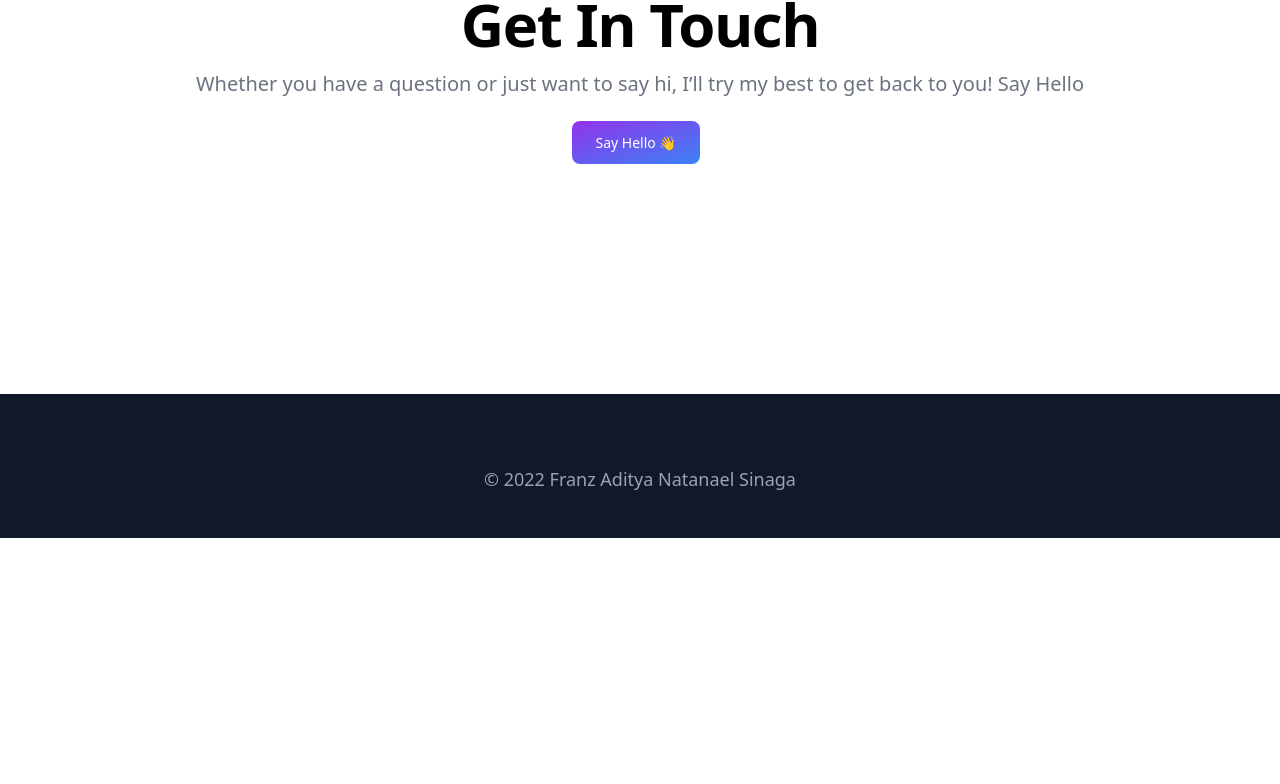
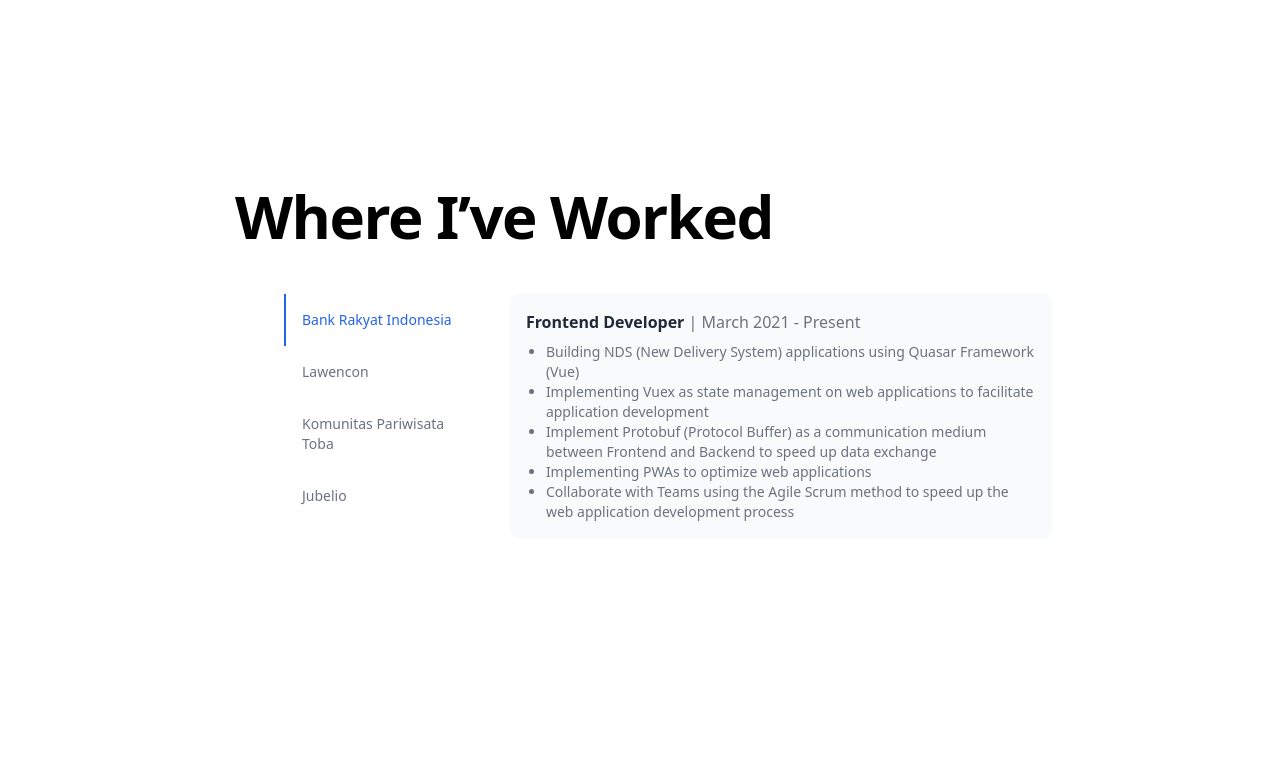
Before and after one commit to FranzSinaga/portfolio-v1, a Next.js app: page / in a window 1280 px wide. Shown: the part 1592-2376 px from the top of the page. Before the commit the page ends 2130 px from the top, so only its background shows below. Built offline with nearby package versions, Linux system fonts and the light colour scheme.

Commit message:
add Work Experience Section

```diff
--- /dev/null
+++ b/Icons/EnvelopeIcon.jsx
@@ -0,0 +1,10 @@
+// Font Awesome Pro 5.15.4 by @fontawesome - https://fontawesome.com License - https://fontawesome.com/license (Commercial License)
+const EnvelopeIcon = ({ className }) => {
+  return (
+    <svg className={className} xmlns="http://www.w3.org/2000/svg" viewBox="0 0 512 512">
+      <path d="M464 64H48C21.49 64 0 85.49 0 112v288c0 26.51 21.49 48 48 48h416c26.51 0 48-21.49 48-48V112c0-26.51-21.49-48-48-48zm0 48v40.805c-22.422 18.259-58.168 46.651-134.587 106.49-16.841 13.247-50.201 45.072-73.413 44.701-23.208.375-56.579-31.459-73.413-44.701C106.18 199.465 70.425 171.067 48 152.805V112h416zM48 400V214.398c22.914 18.251 55.409 43.862 104.938 82.646 21.857 17.205 60.134 55.186 103.062 54.955 42.717.231 80.509-37.199 103.053-54.947 49.528-38.783 82.032-64.401 104.947-82.653V400H48z" />
+    </svg>
+  );
+};
+
+export default EnvelopeIcon;
--- /dev/null
+++ b/Icons/GithubIcon.jsx
@@ -0,0 +1,17 @@
+// Font Awesome Pro 6.2.0 by @fontawesome - https://fontawesome.com License - https://fontawesome.com/license (Commercial License) Copyright 2022 Fonticons, Inc.
+const GithubIcon = ({ className }) => {
+  // console.log(className);
+  return (
+    <div>
+      <svg
+        className={className}
+        xmlns="http://www.w3.org/2000/svg"
+        viewBox="0 0 496 512"
+      >
+        <path d="M165.9 397.4c0 2-2.3 3.6-5.2 3.6-3.3.3-5.6-1.3-5.6-3.6 0-2 2.3-3.6 5.2-3.6 3-.3 5.6 1.3 5.6 3.6zm-31.1-4.5c-.7 2 1.3 4.3 4.3 4.9 2.6 1 5.6 0 6.2-2s-1.3-4.3-4.3-5.2c-2.6-.7-5.5.3-6.2 2.3zm44.2-1.7c-2.9.7-4.9 2.6-4.6 4.9.3 2 2.9 3.3 5.9 2.6 2.9-.7 4.9-2.6 4.6-4.6-.3-1.9-3-3.2-5.9-2.9zM244.8 8C106.1 8 0 113.3 0 252c0 110.9 69.8 205.8 169.5 239.2 12.8 2.3 17.3-5.6 17.3-12.1 0-6.2-.3-40.4-.3-61.4 0 0-70 15-84.7-29.8 0 0-11.4-29.1-27.8-36.6 0 0-22.9-15.7 1.6-15.4 0 0 24.9 2 38.6 25.8 21.9 38.6 58.6 27.5 72.9 20.9 2.3-16 8.8-27.1 16-33.7-55.9-6.2-112.3-14.3-112.3-110.5 0-27.5 7.6-41.3 23.6-58.9-2.6-6.5-11.1-33.3 2.6-67.9 20.9-6.5 69 27 69 27 20-5.6 41.5-8.5 62.8-8.5s42.8 2.9 62.8 8.5c0 0 48.1-33.6 69-27 13.7 34.7 5.2 61.4 2.6 67.9 16 17.7 25.8 31.5 25.8 58.9 0 96.5-58.9 104.2-114.8 110.5 9.2 7.9 17 22.9 17 46.4 0 33.7-.3 75.4-.3 83.6 0 6.5 4.6 14.4 17.3 12.1C428.2 457.8 496 362.9 496 252 496 113.3 383.5 8 244.8 8zM97.2 352.9c-1.3 1-1 3.3.7 5.2 1.6 1.6 3.9 2.3 5.2 1 1.3-1 1-3.3-.7-5.2-1.6-1.6-3.9-2.3-5.2-1zm-10.8-8.1c-.7 1.3.3 2.9 2.3 3.9 1.6 1 3.6.7 4.3-.7.7-1.3-.3-2.9-2.3-3.9-2-.6-3.6-.3-4.3.7zm32.4 35.6c-1.6 1.3-1 4.3 1.3 6.2 2.3 2.3 5.2 2.6 6.5 1 1.3-1.3.7-4.3-1.3-6.2-2.2-2.3-5.2-2.6-6.5-1zm-11.4-14.7c-1.6 1-1.6 3.6 0 5.9 1.6 2.3 4.3 3.3 5.6 2.3 1.6-1.3 1.6-3.9 0-6.2-1.4-2.3-4-3.3-5.6-2z" />
+      </svg>
+    </div>
+  );
+};
+
+export default GithubIcon;
--- /dev/null
+++ b/Icons/LinkedinIcon.jsx
@@ -0,0 +1,14 @@
+// Font Awesome Pro 5.15.4 by @fontawesome - https://fontawesome.com License - https://fontawesome.com/license (Commercial License)
+const LinkedinIcon = ({ className }) => {
+  return (
+    <svg
+      className={className}
+      xmlns="http://www.w3.org/2000/svg"
+      viewBox="0 0 448 512"
+    >
+      <path d="M100.28 448H7.4V148.9h92.88zM53.79 108.1C24.09 108.1 0 83.5 0 53.8a53.79 53.79 0 0 1 107.58 0c0 29.7-24.1 54.3-53.79 54.3zM447.9 448h-92.68V302.4c0-34.7-.7-79.2-48.29-79.2-48.29 0-55.69 37.7-55.69 76.7V448h-92.78V148.9h89.08v40.8h1.3c12.4-23.5 42.69-48.3 87.88-48.3 94 0 111.28 61.9 111.28 142.3V448z" />
+    </svg>
+  );
+};
+
+export default LinkedinIcon;
--- a/components/Timeline/Timeline.jsx
+++ b/components/Timeline/Timeline.jsx
@@ -1,16 +1,16 @@
 const Timeline = () => {
   return (
-    <div className="flex max-w-2xl">
+    <div className="flex justify-end max-w-3xl">
       <div className="mb-4">
         <ul
-          className="flex flex-wrap flex-col text-sm font-medium "
+          className="flex flex-wrap flex-row text-sm font-medium max-w-xs"
           id="myTab"
           data-tabs-toggle="#myTabContent"
           role="tablist"
         >
-          <li className="mr-2" role="presentation">
+          <li className="mr-" role="presentation">
             <button
-              className="inline-block p-4  border-l-2 text-blue-600 hover:text-blue-600 dark:text-blue-500 dark:hover:text-blue-500 border-blue-600 dark:border-blue-500"
+              className="inline-block w-48 text-left p-4 border-l-2 text-blue-600 hover:text-blue-600 dark:text-blue-500 dark:hover:text-blue-500 border-blue-600 dark:border-blue-500"
               id="profile-tab"
               data-tabs-target="#profile"
               type="button"
@@ -18,12 +18,12 @@
               aria-controls="profile"
               aria-selected="true"
             >
-              Profile
+              Bank Rakyat Indonesia
             </button>
           </li>
           <li className="mr-2" role="presentation">
             <button
-              className="inline-block p-4  border-l-2 border-transparent hover:text-gray-600 hover:border-gray-300 dark:hover:text-gray-300 dark:border-transparent text-gray-500 dark:text-gray-400 border-gray-100 dark:border-gray-700"
+              className="inline-block w-48 p-4 text-left border-l-2 border-transparent hover:text-gray-600 hover:border-gray-300 dark:hover:text-gray-300 dark:border-transparent text-gray-500 dark:text-gray-400 border-gray-100 dark:border-gray-700"
               id="dashboard-tab"
               data-tabs-target="#dashboard"
               type="button"
@@ -31,12 +31,12 @@
               aria-controls="dashboard"
               aria-selected="false"
             >
-              Dashboard
+              Lawencon
             </button>
           </li>
           <li className="mr-2" role="presentation">
             <button
-              className="inline-block p-4  border-l-2 border-transparent hover:text-gray-600 hover:border-gray-300 dark:hover:text-gray-300 dark:border-transparent text-gray-500 dark:text-gray-400 border-gray-100 dark:border-gray-700"
+              className="inline-block w-48 p-4 text-left border-l-2 border-transparent hover:text-gray-600 hover:border-gray-300 dark:hover:text-gray-300 dark:border-transparent text-gray-500 dark:text-gray-400 border-gray-100 dark:border-gray-700"
               id="settings-tab"
               data-tabs-target="#settings"
               type="button"
@@ -44,12 +44,12 @@
               aria-controls="settings"
               aria-selected="false"
             >
-              Settings
+              Komunitas Pariwisata <br/>Toba
             </button>
           </li>
           <li role="presentation">
             <button
-              className="inline-block p-4  border-l-2 border-transparent hover:text-gray-600 hover:border-gray-300 dark:hover:text-gray-300 dark:border-transparent text-gray-500 dark:text-gray-400 border-gray-100 dark:border-gray-700"
+              className="inline-block w-48 p-4 text-left border-l-2 border-transparent hover:text-gray-600 hover:border-gray-300 dark:hover:text-gray-300 dark:border-transparent text-gray-500 dark:text-gray-400 border-gray-100 dark:border-gray-700"
               id="contacts-tab"
               data-tabs-target="#contacts"
               type="button"
@@ -57,43 +57,71 @@
               aria-controls="contacts"
               aria-selected="false"
             >
-              Contacts
+              Jubelio
             </button>
           </li>
         </ul>
       </div>
-      <div id="myTabContent">
+      <div id="myTabContent" className="w-full">
         <div
           className="p-4 bg-gray-50 rounded-lg dark:bg-gray-800"
           id="profile"
           role="tabpanel"
           aria-labelledby="profile-tab"
         >
-          <p className="text-sm text-gray-500 dark:text-gray-400">
-            This is some placeholder content the{" "}
-            <strong className="font-medium text-gray-800 dark:text-white">
-              Profile tab's associated content
-            </strong>
-            . Clicking another tab will toggle the visibility of this one for
-            the next. The tab JavaScript swaps classNamees to control the content
-            visibility and styling.
+          <p className="text-md mb-2 text-gray-500 dark:text-gray-400">
+            <strong className="font-large text-gray-800 dark:text-white">
+              Frontend Developer
+            </strong>{" "}
+            | March 2021 - Present
           </p>
+          <ul className="ml-5 list-disc">
+            <li className="text-sm text-gray-500 dark:text-gray-400">
+              Building NDS (New Delivery System) applications using Quasar
+              Framework (Vue)
+            </li>
+            <li className="text-sm text-gray-500 dark:text-gray-400">
+              Implementing Vuex as state management on web applications to
+              facilitate application development
+            </li>
+            <li className="text-sm text-gray-500 dark:text-gray-400">
+              Implement Protobuf (Protocol Buffer) as a communication medium
+              between Frontend and Backend to speed up data exchange
+            </li>
+            <li className="text-sm text-gray-500 dark:text-gray-400">
+              Implementing PWAs to optimize web applications
+            </li>
+            <li className="text-sm text-gray-500 dark:text-gray-400">
+              Collaborate with Teams using the Agile Scrum method to speed up
+              the web application development process
+            </li>
+          </ul>
         </div>
         <div
-          className="hidden p-4 bg-gray-50 rounded-lg dark:bg-gray-800"
+          className="hidden  p-4 bg-gray-50 rounded-lg dark:bg-gray-800"
           id="dashboard"
           role="tabpanel"
           aria-labelledby="dashboard-tab"
         >
-          <p className="text-sm text-gray-500 dark:text-gray-400">
-            This is some placeholder content the{" "}
-            <strong className="font-medium text-gray-800 dark:text-white">
-              Dashboard tab's associated content
-            </strong>
-            . Clicking another tab will toggle the visibility of this one for
-            the next. The tab JavaScript swaps classNamees to control the content
-            visibility and styling.
+          <p className="text-md mb-2 text-gray-500 dark:text-gray-400">
+            <strong className="font-large text-gray-800 dark:text-white">
+              Frontend Developer
+            </strong>{" "}
+            | January 2021 - March 2021
           </p>
+          <ul className="ml-5 list-disc">
+            <li className="text-sm text-gray-500 dark:text-gray-400">
+              Building a LinovHR web application using the Angular framework
+            </li>
+            <li className="text-sm text-gray-500 dark:text-gray-400">
+              Implementing Redux as state management on web applications to
+              facilitate application development
+            </li>
+            <li className="text-sm text-gray-500 dark:text-gray-400">
+              Working with other developers to implement the RESTFul API in web
+              application development
+            </li>
+          </ul>
         </div>
         <div
           className="hidden p-4 bg-gray-50 rounded-lg dark:bg-gray-800"
@@ -101,15 +129,26 @@
           role="tabpanel"
           aria-labelledby="settings-tab"
         >
-          <p className="text-sm text-gray-500 dark:text-gray-400">
-            This is some placeholder content the{" "}
-            <strong className="font-medium text-gray-800 dark:text-white">
-              Settings tab's associated content
-            </strong>
-            . Clicking another tab will toggle the visibility of this one for
-            the next. The tab JavaScript swaps classNamees to control the content
-            visibility and styling.
+          <p className="text-md mb-2 text-gray-500 dark:text-gray-400">
+            <strong className="font-large text-gray-800 dark:text-white">
+              Freelance Mobile Developer
+            </strong>{" "}
+            | October 2020 - January 2021
           </p>
+          <ul className="ml-5 list-disc">
+            <li className="text-sm text-gray-500 dark:text-gray-400">
+              Build a mobile application SIAPPARA-INANGBAO (Sistem Informasi
+              Pemungutan dan Pelaporan Retribusi Pasar) using React Native
+            </li>
+            <li className="text-sm text-gray-500 dark:text-gray-400">
+              Designing business processes, databases, and mobile application
+              interface displays
+            </li>
+            <li className="text-sm text-gray-500 dark:text-gray-400">
+              Successfully assisted market officials in administering user fees
+              at twelve markets in the Humbang Hasundutan district
+            </li>
+          </ul>
         </div>
         <div
           className="hidden p-4 bg-gray-50 rounded-lg dark:bg-gray-800"
@@ -117,15 +156,27 @@
           role="tabpanel"
           aria-labelledby="contacts-tab"
         >
-          <p className="text-sm text-gray-500 dark:text-gray-400">
-            This is some placeholder content the{" "}
-            <strong className="font-medium text-gray-800 dark:text-white">
-              Contacts tab's associated content
-            </strong>
-            . Clicking another tab will toggle the visibility of this one for
-            the next. The tab JavaScript swaps classNamees to control the content
-            visibility and styling.
+          <p className="text-md mb-2 text-gray-500 dark:text-gray-400">
+            <strong className="font-large text-gray-800 dark:text-white">
+              Intern Web Developer
+            </strong>{" "}
+            | October 2020 - January 2021
           </p>
+          <ul className="ml-5 list-disc">
+            <li className="text-sm text-gray-500 dark:text-gray-400 ">
+              Build a Jubelio Finance System using Laravel, a medium for
+              recording customer fines on the use of the Jubelio platform so
+              that it helps companies increase revenue
+            </li>
+            <li className="text-sm text-gray-500 dark:text-gray-400">
+              Re-engineering the Analisa Data Penjualan Jubelio system to help
+              customers improve their sales strategy
+            </li>
+            <li className="text-sm text-gray-500 dark:text-gray-400">
+              Create SQL Query related to transaction reports, to assist users
+              in managing finances
+            </li>
+          </ul>
         </div>
       </div>
     </div>
--- a/pages/index.tsx
+++ b/pages/index.tsx
@@ -4,6 +4,10 @@
 import AnimatedBgHero from "../components/Hero/AnimatedBgHero";
 import Cards from "../components/Cards/Cards";
 import Timeline from "../components/Timeline/Timeline";
+
+import GithubIcon from "../Icons/GithubIcon";
+import LinkedinIcon from "../Icons/LinkedinIcon";
+import EnvelopeIcon from "../Icons/EnvelopeIcon";
 
 const Home: NextPage = () => {
   return (
@@ -15,12 +19,12 @@
 
       <AnimatedBgHero>
         <div className="flex flex-col ml-36 text-white">
-          <p className="text-xl">My Name is</p>
+          <p className="text-xl tracking-tight">My Name is</p>
           <h1 className="text-6xl font-bold leading-tight">
             Franz Sinaga
             <br /> Frontend Developer
           </h1>
-          <p className="mt-12 max-w-2xl text-xl">
+          <p className="mt-12 max-w-2xl text-xl tracking-tight">
             I am a Frontend-focused Web Developer. I build Frontend Websites and
             Web Apps that lead to product success.
           </p>
@@ -58,7 +62,7 @@
         </div>
       </div>
 
-      {/* <div className="bg-white dark:bg-gray-900 border-gray-900">
+      {/* <div className="pt-96 bg-white dark:bg-gray-900 border-gray-900">
         <div className="container mx-auto flex flex-col">
           <div className="mx-14">
             <h1 className="max-w-4xl mb-12 text-4xl font-extrabold tracking-tight leading-none md:text-5xl xl:text-6xl dark:text-white">
@@ -82,18 +86,19 @@
         </div>
       </div> */}
 
-      {/* <div className="bg-white dark:bg-gray-900 border-gray-900">
-        <div className="container mx-auto flex flex-col">
-          <div className="mx-14">
-            <h1 className="max-w-4xl my-12 text-4xl font-extrabold tracking-tight leading-none md:text-5xl xl:text-6xl dark:text-white">
+      <div className="pt-80 bg-white dark:bg-gray-900 border-gray-900">
+        <div id="experience" className="mb-16"></div>
+        <div className=" container mx-auto flex flex-col">
+          <div className="ml-14">
+            <h1 className="text-center max-w-4xl my-12 text-4xl font-extrabold tracking-tight leading-none md:text-5xl xl:text-6xl dark:text-white">
               Where I’ve Worked
             </h1>
-            <div className="flex flex-row justify-center flex-wrap gap-5">
+            <div className="flex flex-row justify-center flex-wrap">
               <Timeline></Timeline>
             </div>
           </div>
         </div>
-      </div> */}
+      </div>
 
       <div
         id="contact"
@@ -126,20 +131,20 @@
             className="text-gray-400 hover:text-white"
             target="_BLANK"
           >
-            <i className="fab fa-github fa-2x"></i>
+            <GithubIcon className="w-8 h-8 fill-gray-400 hover:fill-white" />
           </a>
           <a
             href="https://id.linkedin.com/in/franz-sinaga"
             className="text-gray-400 hover:text-white"
             target="_BLANK"
           >
-            <i className="fab fa-linkedin fa-2x "></i>
+            <LinkedinIcon className="w-8 h-8 fill-gray-400 hover:fill-white" />
           </a>
           <a
             href="mailto:sinagafranz12@gmail.com"
             className="text-gray-400 hover:text-white"
           >
-            <i className="far fa-envelope fa-2x"></i>
+            <EnvelopeIcon className="w-8 h-8 fill-gray-400 hover:fill-white" />
           </a>
         </div>
         <div>
```
Also changed, not shown: components/NavBar/Nav.jsx (+8 -0 lines), public/github.svg (deleted).
